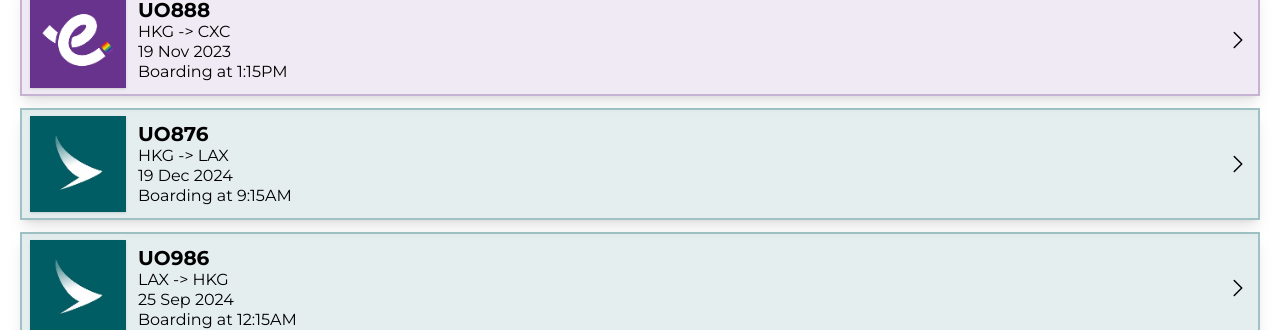
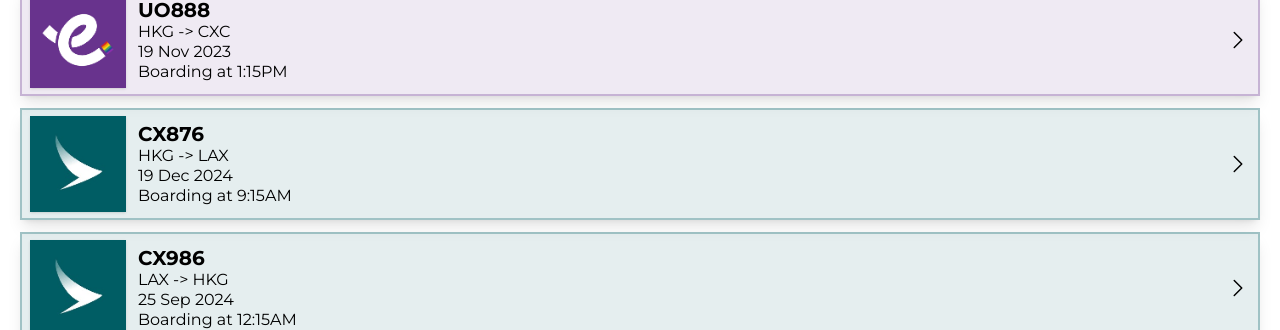
Before and after one commit to Walter-Tong/cathay_react_web, a React (Vite) app: page / in a window 1280 px wide. Shown: the part 204-534 px from the top of the page. Built offline with nearby package versions, Linux system fonts and the light colour scheme.

Commit message:
Update UI

```diff
--- a/pages/BoardingPage.jsx
+++ b/pages/BoardingPage.jsx
@@ -1,7 +1,7 @@
 function BoardingPage() {
   const [flightType, flightNum, src, dest, date, time] = [
-    'cathay',
-    'UO888',
+    'hkexpress',
+    '888',
     'HKG',
     'CXC',
     '19 Nov 2023',
--- a/pages/HomePage.jsx
+++ b/pages/HomePage.jsx
@@ -24,7 +24,7 @@ function HomePage() {
           <FlightInfoCard
             props={{
               flightType: 'hkexpress',
-              flightNum: 'UO888',
+              flightNum: '888',
               src: 'HKG',
               dest: 'CXC',
               date: '19 Nov 2023',
@@ -34,7 +34,7 @@ function HomePage() {
           <FlightInfoCard
             props={{
               flightType: 'cathay',
-              flightNum: 'UO876',
+              flightNum: '876',
               src: 'HKG',
               dest: 'LAX',
               date: '19 Dec 2024',
@@ -44,7 +44,7 @@ function HomePage() {
           <FlightInfoCard
             props={{
               flightType: 'cathay',
-              flightNum: 'UO986',
+              flightNum: '986',
               src: 'LAX',
               dest: 'HKG',
               date: '25 Sep 2024',
--- a/src/App.jsx
+++ b/src/App.jsx
@@ -11,9 +11,9 @@ function App() {
         <Routes>
           <Route path="/" element={<HomePage />}></Route>
           <Route path="/boarding" element={<BoardingPage />}></Route>
-          <Route path="/map" element={<div>Contact</div>}></Route>
-          <Route path="/info" element={<div>Contact</div>}></Route>
-          <Route path="/help" element={<div>Contact</div>}></Route>
+          <Route path="/map" element={<div>map</div>}></Route>
+          <Route path="/info" element={<div>info</div>}></Route>
+          <Route path="/help" element={<div>help</div>}></Route>
           <Route path="/login" element={<LoginPage />}></Route>
         </Routes>
       </div>
--- a/src/components/FlightInfoCard.jsx
+++ b/src/components/FlightInfoCard.jsx
@@ -14,7 +14,9 @@ function FlightInfoCard(props) {
       <div className="flex items-center">
         <img src={flightType + '.jpg'} className="ml-2 h-24 shadow" />
         <div className="-space-y-1 pl-3">
-          <div className="text-xl font-bold">{flightNum}</div>
+          <div className="text-xl font-bold">
+            {(flightType == 'cathay' ? 'CX' : 'UO') + flightNum}
+          </div>
           <div>
             {src} -{'>'} {dest}
           </div>
```
